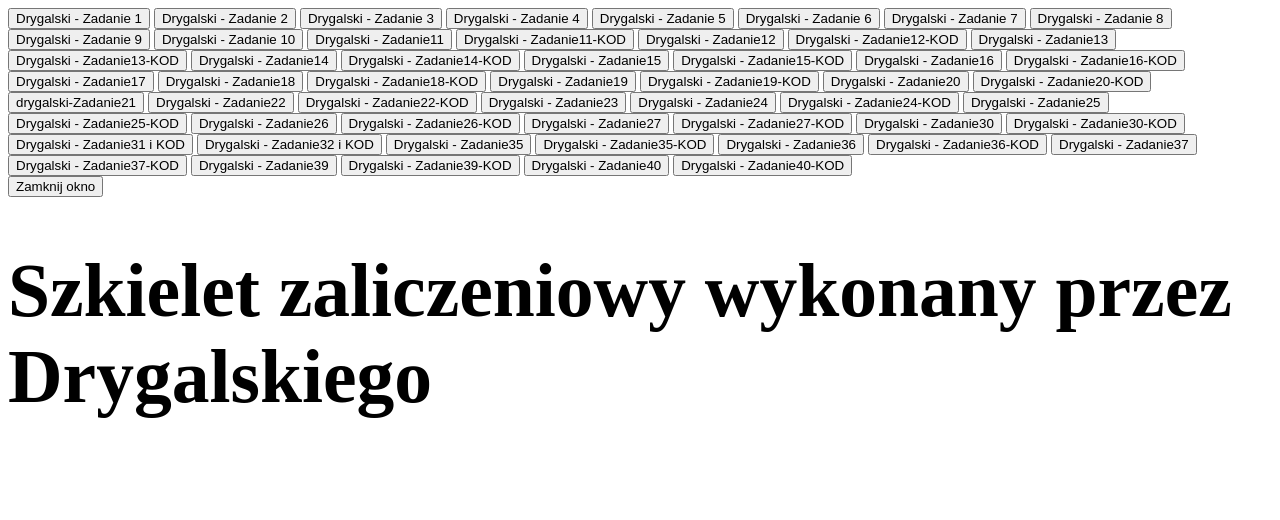
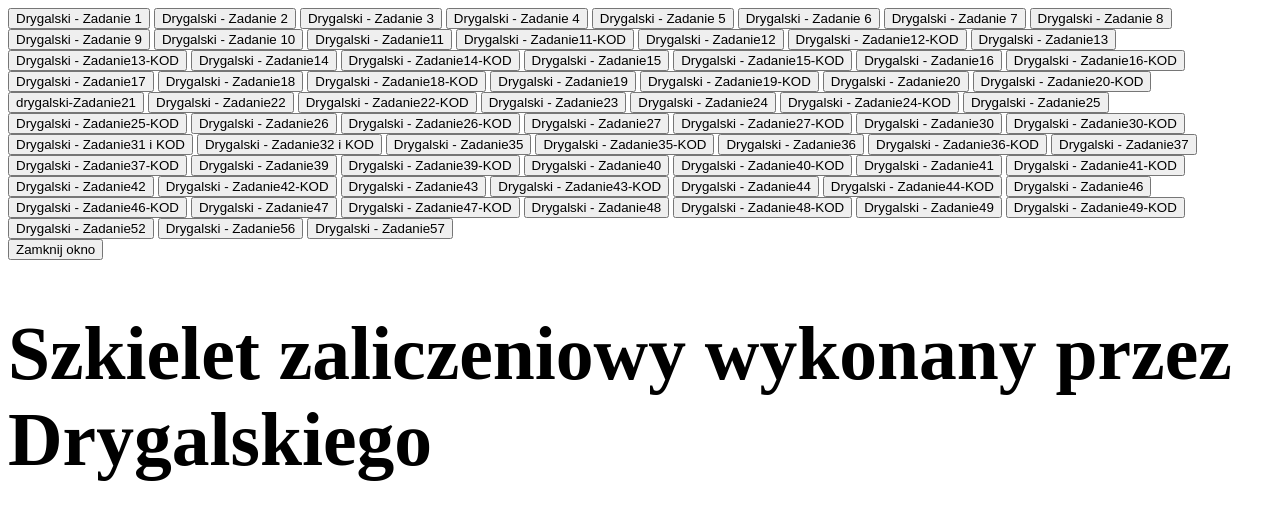
Before and after one commit to alanpraceszkolne/JJS1, a plain HTML site: page index.html in a window 1280 px wide. Drawn offline with Linux system fonts and the light colour scheme.

Commit message:
Update index.html

```diff
--- a/index.html
+++ b/index.html
@@ -63,6 +63,25 @@
 <input type="button" value="Drygalski - Zadanie39-KOD" onclick="window.open('z39_dryg_KOD.html')" />
 <input type="button" value="Drygalski - Zadanie40" onclick="window.open('z40_dryg.html')" />
 <input type="button" value="Drygalski - Zadanie40-KOD" onclick="window.open('z40_dryg_KOD.html')" />
+<input type="button" value="Drygalski - Zadanie41" onclick="window.open('z41_dryg.html')" />
+<input type="button" value="Drygalski - Zadanie41-KOD" onclick="window.open('z41_dryg_KOD.html')" />
+<input type="button" value="Drygalski - Zadanie42" onclick="window.open('z42_dryg.html')" />
+<input type="button" value="Drygalski - Zadanie42-KOD" onclick="window.open('z42_dryg_KOD.html')" />
+<input type="button" value="Drygalski - Zadanie43" onclick="window.open('z43_dryg.html')" />
+<input type="button" value="Drygalski - Zadanie43-KOD" onclick="window.open('z43_dryg_KOD.html')" />
+<input type="button" value="Drygalski - Zadanie44" onclick="window.open('z44_dryg.html')" />
+<input type="button" value="Drygalski - Zadanie44-KOD" onclick="window.open('z44_dryg_KOD.html')" />
+<input type="button" value="Drygalski - Zadanie46" onclick="window.open('z46_dryg.html')" />
+<input type="button" value="Drygalski - Zadanie46-KOD" onclick="window.open('z46_dryg_KOD.html')" />
+<input type="button" value="Drygalski - Zadanie47" onclick="window.open('z47_dryg.html')" />
+<input type="button" value="Drygalski - Zadanie47-KOD" onclick="window.open('z47_dryg_KOD.html')" />
+<input type="button" value="Drygalski - Zadanie48" onclick="window.open('z48_dryg.html')" />
+<input type="button" value="Drygalski - Zadanie48-KOD" onclick="window.open('z48_dryg_KOD.html')" />
+<input type="button" value="Drygalski - Zadanie49" onclick="window.open('z49_dryg.html')" />
+<input type="button" value="Drygalski - Zadanie49-KOD" onclick="window.open('z49_dryg_KOD.html')" />
+<input type="button" value="Drygalski - Zadanie52" onclick="window.open('z52_dryg.html')" />
+<input type="button" value="Drygalski - Zadanie56" onclick="window.open('z56_dryg.html')" />
+<input type="button" value="Drygalski - Zadanie57" onclick="window.open('z57_dryg.html')" />
 <body>
     <form>
         <input type="button" value="Zamknij okno" onclick="okno_zamknij_drygalski)">
```
